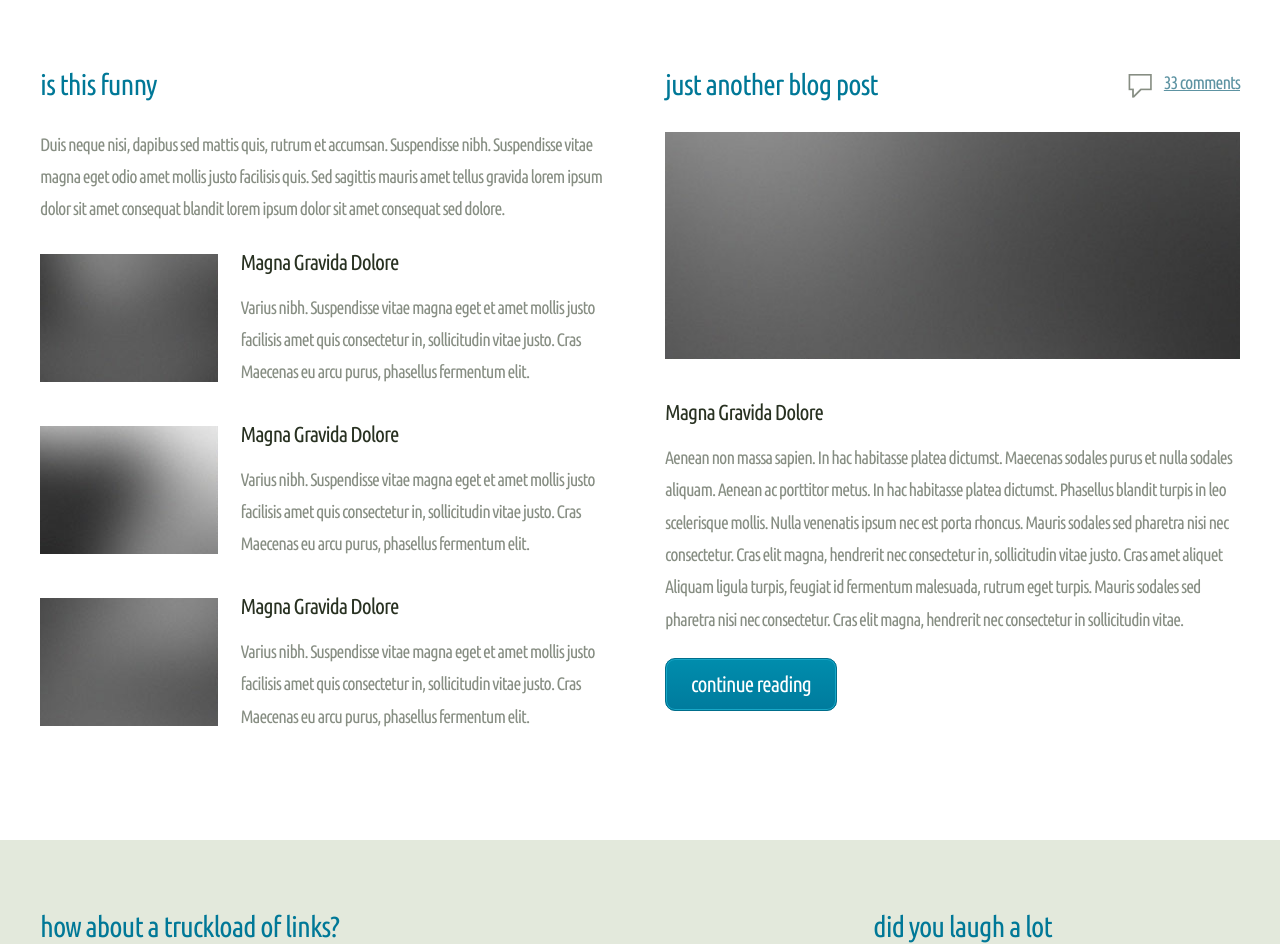
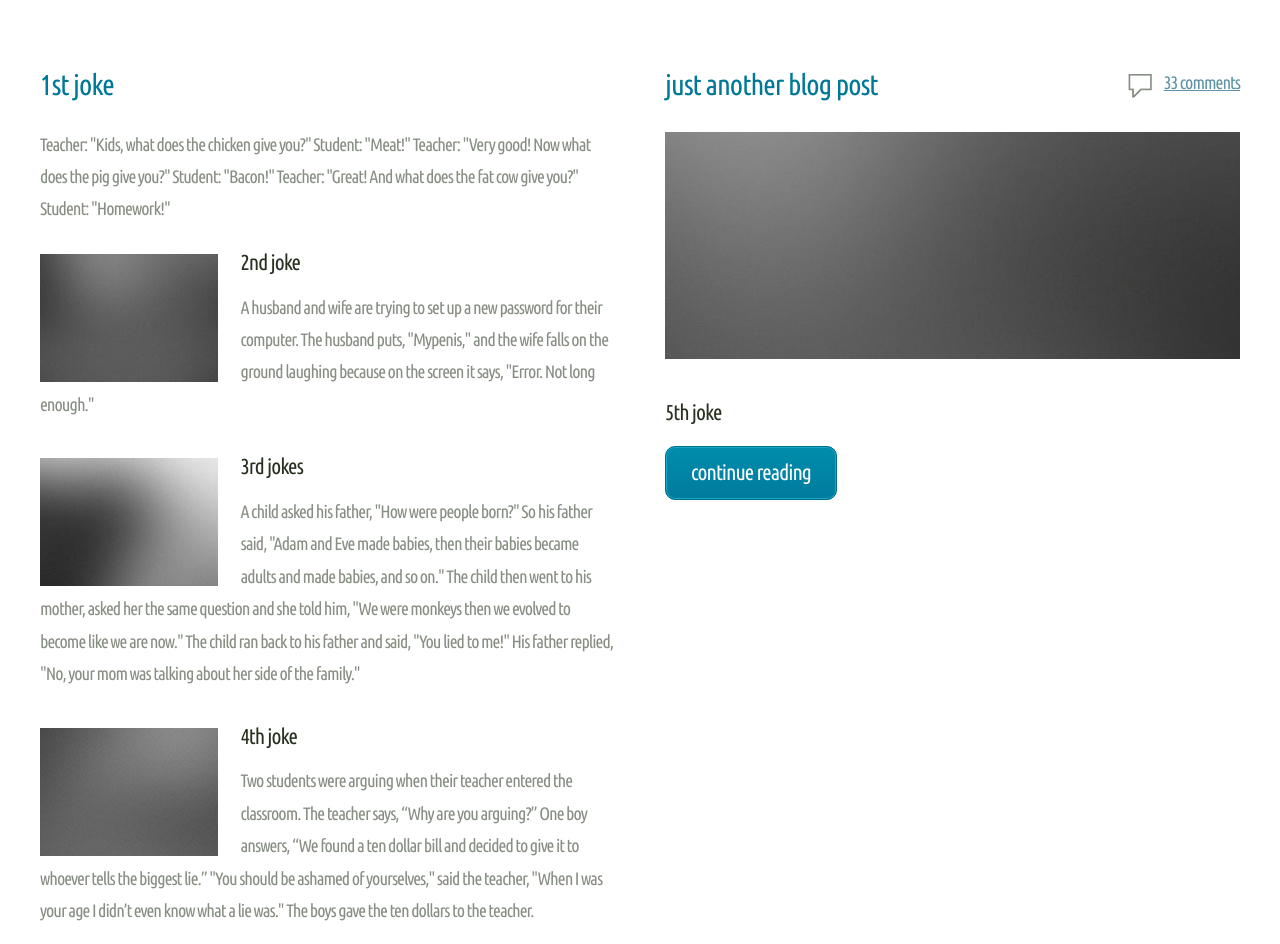
Before and after one commit to vitanny9/vitanny9.github.io, a plain HTML site: page index.html in a window 1280 px wide. Shown: the part 865-1809 px from the top of the page. Drawn offline with Linux system fonts and the light colour scheme.

Commit message:
add jokes

```diff
--- a/index.html
+++ b/index.html
@@ -112,33 +112,28 @@
 						<div class="6u 12u(mobile)">
 
 							<section>
-								<h2>is this funny</h2>
-								<p>Duis neque nisi, dapibus sed mattis quis, rutrum et accumsan.
-								Suspendisse nibh. Suspendisse vitae magna eget odio amet mollis
-								justo facilisis quis. Sed sagittis mauris amet tellus gravida
-								lorem ipsum dolor sit amet consequat blandit lorem ipsum dolor
-								sit amet consequat sed dolore.</p>
+								<h2>1st joke</h2>
+								<p>Teacher: "Kids, what does the chicken give you?"
+Student: "Meat!"
+Teacher: "Very good! Now what does the pig give you?"
+Student: "Bacon!"
+Teacher: "Great! And what does the fat cow give you?"
+Student: "Homework!"</p>
 								<ul class="big-image-list">
 									<li>
 										<a href="#"><img src="images/pic3.jpg" alt="" class="left" /></a>
-										<h3>Magna Gravida Dolore</h3>
-										<p>Varius nibh. Suspendisse vitae magna eget et amet mollis justo
-										facilisis amet quis consectetur in, sollicitudin vitae justo. Cras
-										Maecenas eu arcu purus, phasellus fermentum elit.</p>
+										<h3>2nd joke</h3>
+										<p>A husband and wife are trying to set up a new password for their computer. The husband puts, "Mypenis," and the wife falls on the ground laughing because on the screen it says, "Error. Not long enough."</p>
 									</li>
 									<li>
 										<a href="#"><img src="images/pic4.jpg" alt="" class="left" /></a>
-										<h3>Magna Gravida Dolore</h3>
-										<p>Varius nibh. Suspendisse vitae magna eget et amet mollis justo
-										facilisis amet quis consectetur in, sollicitudin vitae justo. Cras
-										Maecenas eu arcu purus, phasellus fermentum elit.</p>
+										<h3>3rd jokes</h3>
+										<p>A child asked his father, "How were people born?" So his father said, "Adam and Eve made babies, then their babies became adults and made babies, and so on." The child then went to his mother, asked her the same question and she told him, "We were monkeys then we evolved to become like we are now." The child ran back to his father and said, "You lied to me!" His father replied, "No, your mom was talking about her side of the family."</p>
 									</li>
 									<li>
 										<a href="#"><img src="images/pic5.jpg" alt="" class="left" /></a>
-										<h3>Magna Gravida Dolore</h3>
-										<p>Varius nibh. Suspendisse vitae magna eget et amet mollis justo
-										facilisis amet quis consectetur in, sollicitudin vitae justo. Cras
-										Maecenas eu arcu purus, phasellus fermentum elit.</p>
+										<h3>4th joke</h3>
+										<p>Two students were arguing when their teacher entered the classroom. The teacher says, “Why are you arguing?” One boy answers, “We found a ten dollar bill and decided to give it to whoever tells the biggest lie.” "You should be ashamed of yourselves," said the teacher, "When I was your age I didn’t even know what a lie was." The boys gave the ten dollars to the teacher.</p>
 									</li>
 								</ul>
 							</section>
@@ -150,18 +145,8 @@
 								<h2>Just another blog post</h2>
 								<a class="comments" href="#">33 comments</a>
 								<a href="#"><img src="images/pic6.jpg" alt="" class="top blog-post-image" /></a>
-								<h3>Magna Gravida Dolore</h3>
-								<p>Aenean non massa sapien. In hac habitasse platea dictumst.
-								Maecenas sodales purus et nulla sodales aliquam. Aenean ac
-								porttitor metus. In hac habitasse platea dictumst. Phasellus
-								blandit turpis in leo scelerisque mollis. Nulla venenatis
-								ipsum nec est porta rhoncus. Mauris sodales sed pharetra
-								nisi nec consectetur. Cras elit magna, hendrerit nec
-								consectetur in, sollicitudin vitae justo. Cras amet aliquet
-								Aliquam ligula turpis, feugiat id fermentum malesuada,
-								rutrum eget turpis. Mauris sodales sed pharetra nisi nec
-								consectetur. Cras elit magna, hendrerit nec consectetur
-								in sollicitudin vitae.</p>
+								<h3>5th joke</h3>
+								<p></p>
 								<footer class="controls">
 									<a href="#" class="button">Continue Reading</a>
 								</footer>
```
